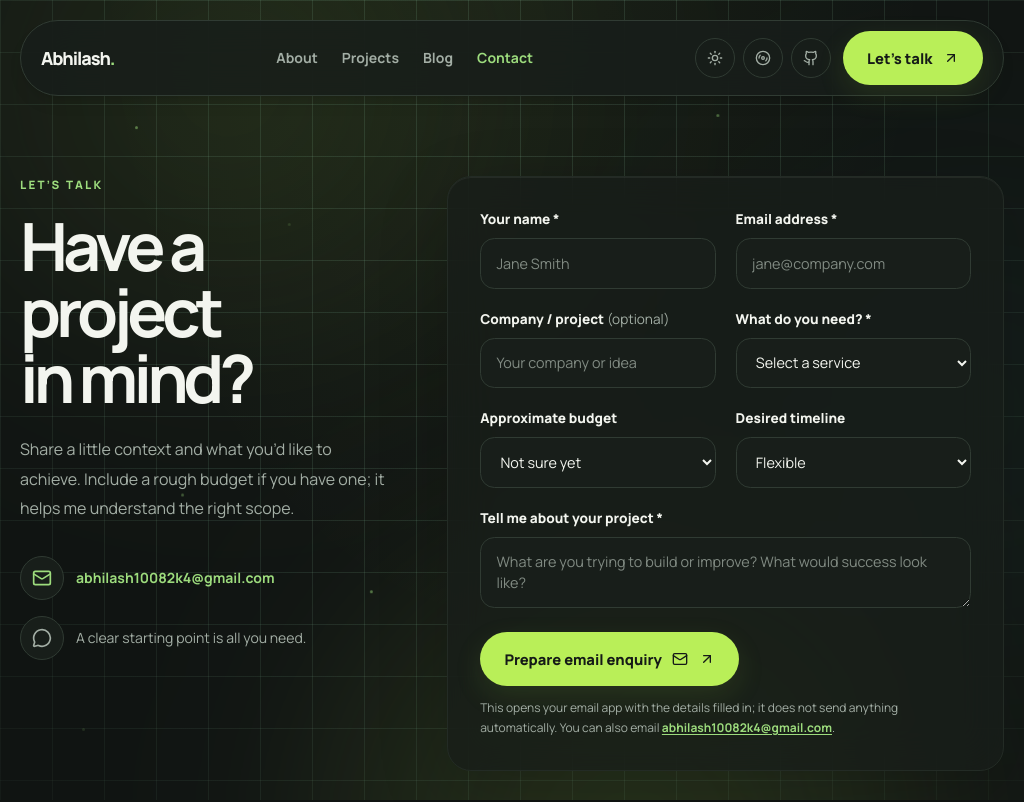
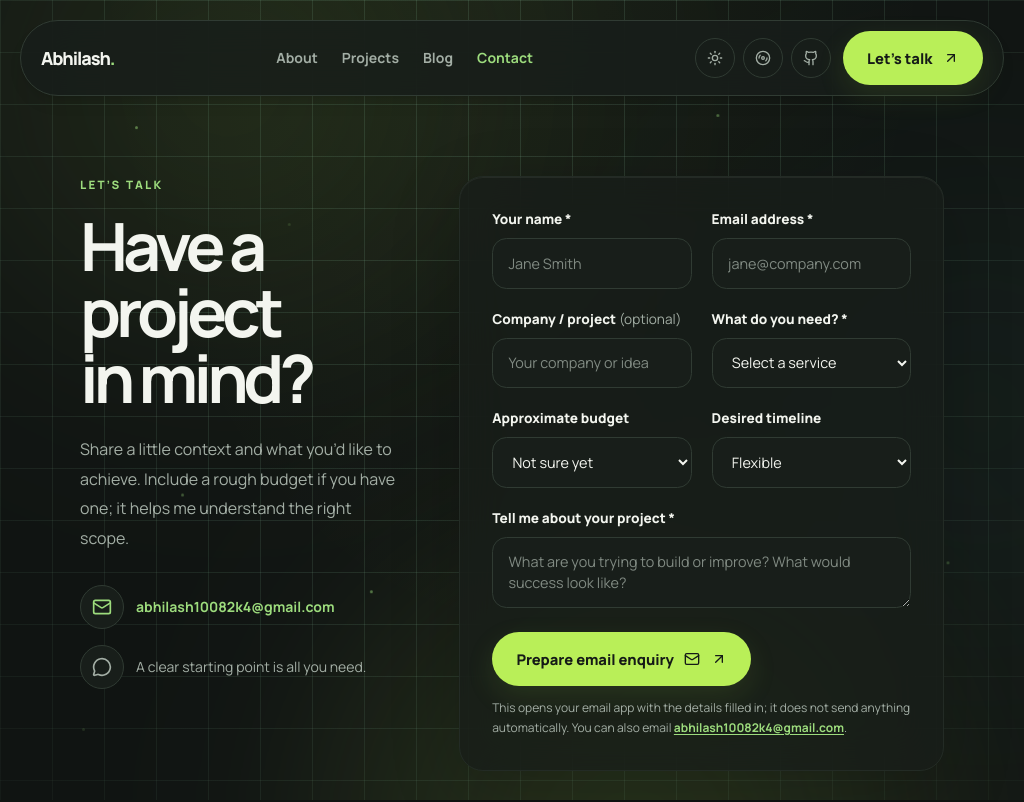
Before and after one commit to AbhilashDash10082k4/portfolio, a Next.js app: page /contact in a window 1024 px wide. Shown: the top 802 px of the page. Built offline with nearby package versions, Linux system fonts and the light colour scheme.

Commit message:
Align 1024px section padding

```diff
--- a/app/globals.css
+++ b/app/globals.css
@@ -3327,3 +3327,15 @@ canvas {
     display: none !important;
   }
 }
+
+
+/* 1024px alignment fix: match the left content edge of the homepage
+   "Built with Purpose" section. Keep the reference section and 1440px+ unchanged. */
+@media (min-width: 1024px) and (max-width: 1199px) {
+  .page-container {
+    padding-inline: 3.75rem;
+  }
+  .projects-home-editorial > .page-container {
+    padding-inline: 0;
+  }
+}
```
